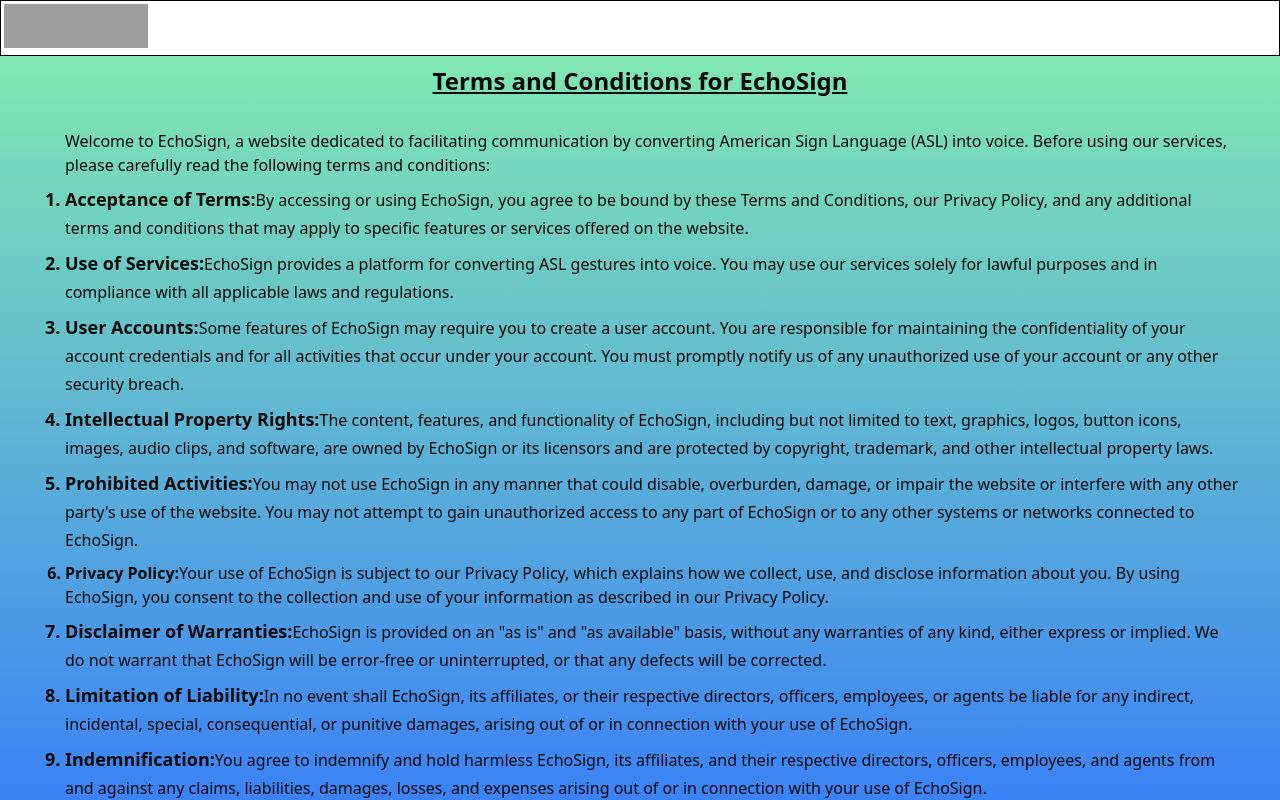
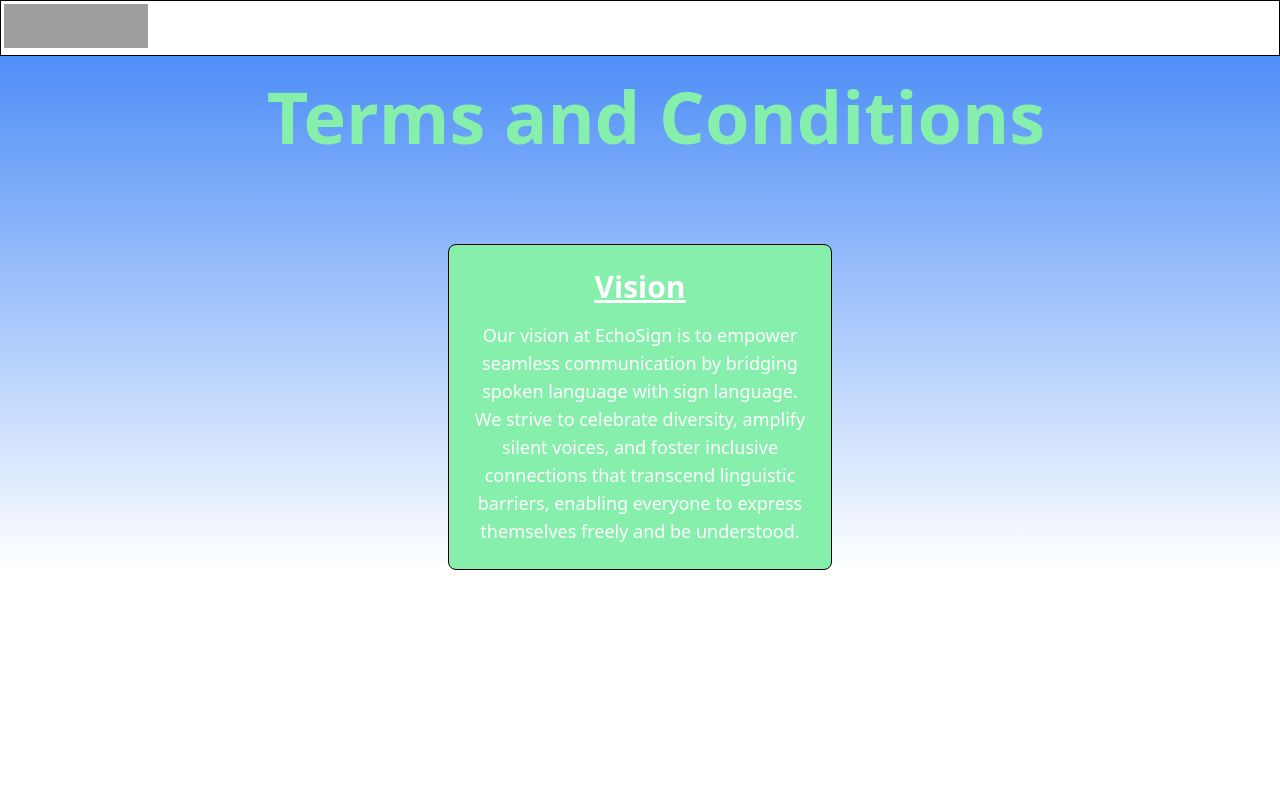
Before and after one commit to ahmadali507/echosign, a React (Vite) app in the folder client/: page /terms-and-conditions in a window 1280 px wide. Built offline with nearby package versions, Linux system fonts and the light colour scheme; grey boxes are pictures that could not be loaded.

Commit message:
Modified togglePasswordVisibilty

```diff
--- a/client/src/pages/Auth/Register.tsx
+++ b/client/src/pages/Auth/Register.tsx
@@ -40,6 +40,7 @@
         id={id}
         onChange={onChange}
         name={id}
+        value={id == "password" ? formData.password : formData.confirmPassword}
         placeholder="Password"
         required
         className="w-full px-4 py-2 border border-gray-300 rounded pr-12"
--- a/client/src/pages/Auth/TermsAndConditions.tsx
+++ b/client/src/pages/Auth/TermsAndConditions.tsx
@@ -3,6 +3,27 @@
 
 
     return (
+        <div className="absolute top-0 w-full bg-gradient-to-b from-blue-500 to-white">
+        <div className="fixed top-0 left-0 w-full h-14 bg-white border border-black z-10"></div>
+        <img
+          src="src/EchoSign.ico"
+          alt="Image"
+          className="fixed top-1 left-1 w-36 h-11 z-10"
+        />
+        <div>
+            <div className='ml-8 mt-20 text-7xl text-green-300 font-bold text-center'>
+            <h1 className="pb-3">Terms and Conditions </h1></div>
+        </div>
+
+        <div className="flex justify-center mt-20">
+            <div className="max-w-sm border border-black bg-green-300 hover:bg-green-400 rounded-lg p-6 transition duration-300 transform hover:scale-105">
+                <h1 className="text-center text-white text-3xl font-bold mb-4 underline">Vision</h1>
+                <p className="text-center text-white text-lg">
+            Our vision at EchoSign is to empower seamless communication by bridging spoken language with sign language. We strive to celebrate diversity, amplify silent voices, and foster inclusive connections that transcend linguistic barriers, enabling everyone to express themselves freely and be understood.
+                </p>
+            </div>
+        </div>
+        {/*}
         <div className="bg-gradient-to-b from-green-300 to-blue-500 items-center h-screen">
         <div className="fixed top-0 left-0 w-full h-14 bg-white border border-black z-10">
         <img src="src/EchoSign.ico" alt="Image" className="fixed top-1 left-1 w-36 h-11 z-10"/>
@@ -65,7 +86,8 @@
 
             </div>
         </div>
-        </div>
+    </div>*/}
+    </div>
     )
 }
 
--- a/client/src/pages/Dashboard/Home.tsx
+++ b/client/src/pages/Dashboard/Home.tsx
@@ -18,19 +18,19 @@
             <h1 className="pb-3">Amplifying Voice,</h1>
             <h1>Embracing Power of Signs</h1></div>
         </div>
-        {/*
+
         <div className="flex justify-center mt-20">
             <div className="max-w-sm border border-black bg-green-300 hover:bg-green-400 rounded-lg p-6 transition duration-300 transform hover:scale-105">
-                <h1 className="text-center text-white text-3xl font-bold mb-4">Vision</h1>
+                <h1 className="text-center text-white text-3xl font-bold mb-4 underline">Vision</h1>
                 <p className="text-center text-white text-lg">
             Our vision at EchoSign is to empower seamless communication by bridging spoken language with sign language. We strive to celebrate diversity, amplify silent voices, and foster inclusive connections that transcend linguistic barriers, enabling everyone to express themselves freely and be understood.
                 </p>
             </div>
         </div>
-    */}
-        <div className="flex justify-center mt-32">
+
+        <div className="flex justify-center mt-20">
             <div className="max-w-sm border border-black bg-green-300 hover:bg-green-400 rounded-lg p-6 transition duration-300 transform hover:scale-105">
-                <h1 className="text-center text-white text-3xl font-bold mb-4">Mision</h1>
+                <h1 className="text-center text-white text-3xl font-bold mb-4 underline">Mission</h1>
                 <p className="text-center text-white text-lg">
                 At EchoSign, we're on a mission to bridge communication gaps, empower inclusion, and ensure everyone's voice is heard.
                 </p>
--- a/client/src/pages/LandingPage/index.tsx
+++ b/client/src/pages/LandingPage/index.tsx
@@ -3,6 +3,7 @@
 const LandingPage = () => {
   return (
     <div>LandingPage</div>
+
   )
 }
 
```
